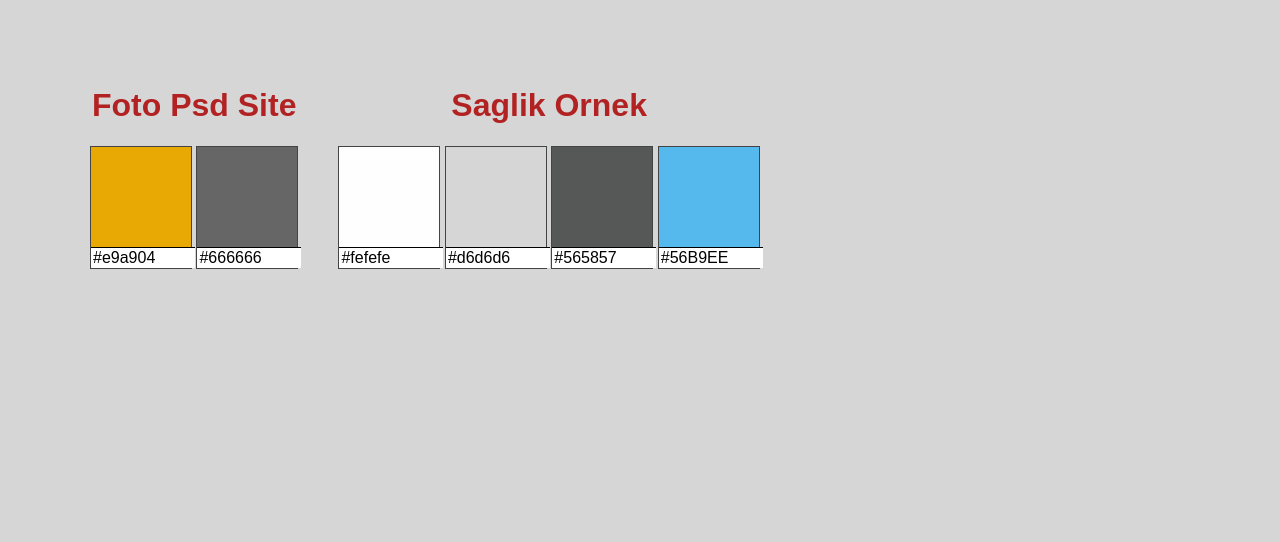
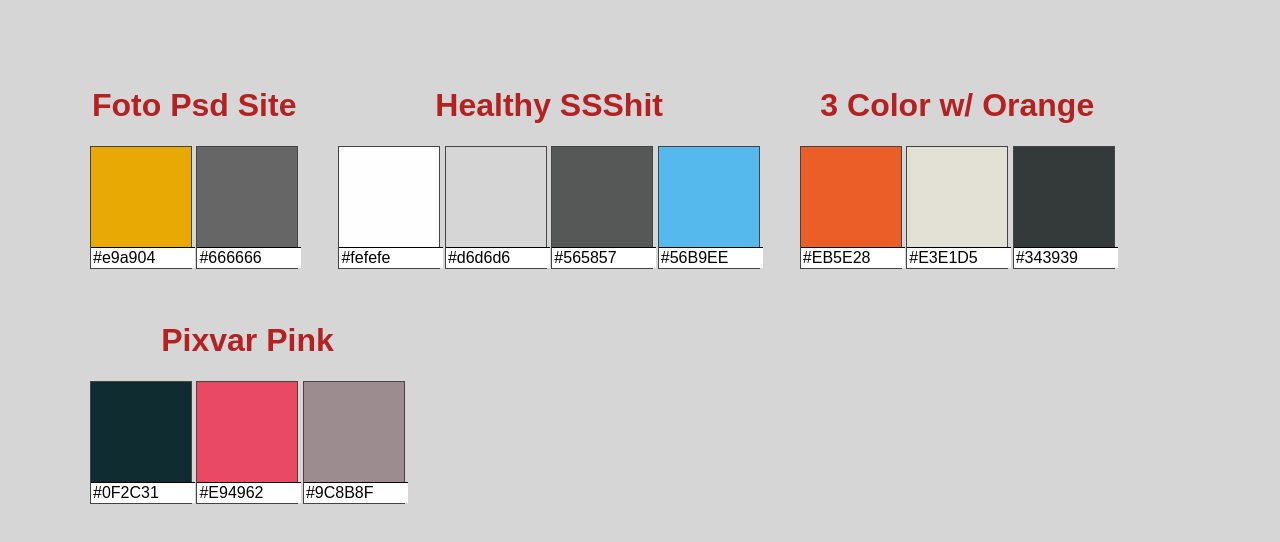
Before and after one commit to alkinkasap/myColor, a plain HTML site: page index.html in a window 1280 px wide. Drawn offline with Linux system fonts and the light colour scheme.

Commit message:
New Color
2 new color schemes

```diff
--- a/asset/js/app.js
+++ b/asset/js/app.js
@@ -13,9 +13,9 @@ $(document).ready( function() {
 		$(this).css("background-color", color);
 	});
 
-	// If change hex code
+	// If hex code changes
 	$("input").change(function () {
-		// Get new value on input
+		// Get new value from input
 		var newColor = $(this).val();
 		// Change div's background-color to new value on input
 		$(this).prev().css("background-color", newColor);
@@ -38,6 +38,9 @@ $(document).ready( function() {
 
 	// Target _blank option for each anchor
 	$("a").each( function() {
-		$(this).attr("target", "blank");
+		$(this).attr({
+			target: "blank",
+			rel: "nofollow"
+		});
 	});
 });
--- a/index.html
+++ b/index.html
@@ -30,7 +30,7 @@
 			</li>
 		</ul>
 		<ul class="set">
-		<h1><a href="https://dribbble.com/shots/1970056-What-If-We-Could-Rethink-Digital-Healthcare">Saglik Ornek</a></h1>
+		<h1><a href="https://dribbble.com/shots/1970056-What-If-We-Could-Rethink-Digital-Healthcare">Healthy SSShit</a></h1>
 
 			<li>
 				<div></div>
@@ -49,6 +49,38 @@
 				<input type="text" value="#56B9EE">
 			</li>
 		</ul>
+		<ul class="set">
+		<h1><a href="https://dribbble.com/shots/1965187-New-Personal-Site">3 Color w/ Orange</a></h1>
+
+			<li>
+				<div></div>
+				<input type="text" value="#EB5E28">
+			</li>
+			<li>
+				<div></div>
+				<input type="text" value="#E3E1D5">
+			</li>
+			<li>
+				<div></div>
+				<input type="text" value="#343939">
+			</li>
+		</ul>
+		<ul class="set">
+		<h1><a href="https://dribbble.com/shots/1973806-Pixvar-Brand-Guidelines">Pixvar Pink</a></h1>
+
+			<li>
+				<div></div>
+				<input type="text" value="#0F2C31">
+			</li>
+			<li>
+				<div></div>
+				<input type="text" value="#E94962">
+			</li>
+			<li>
+				<div></div>
+				<input type="text" value="#9C8B8F">
+			</li>
+		</ul>
 
 
 	</section>
```
